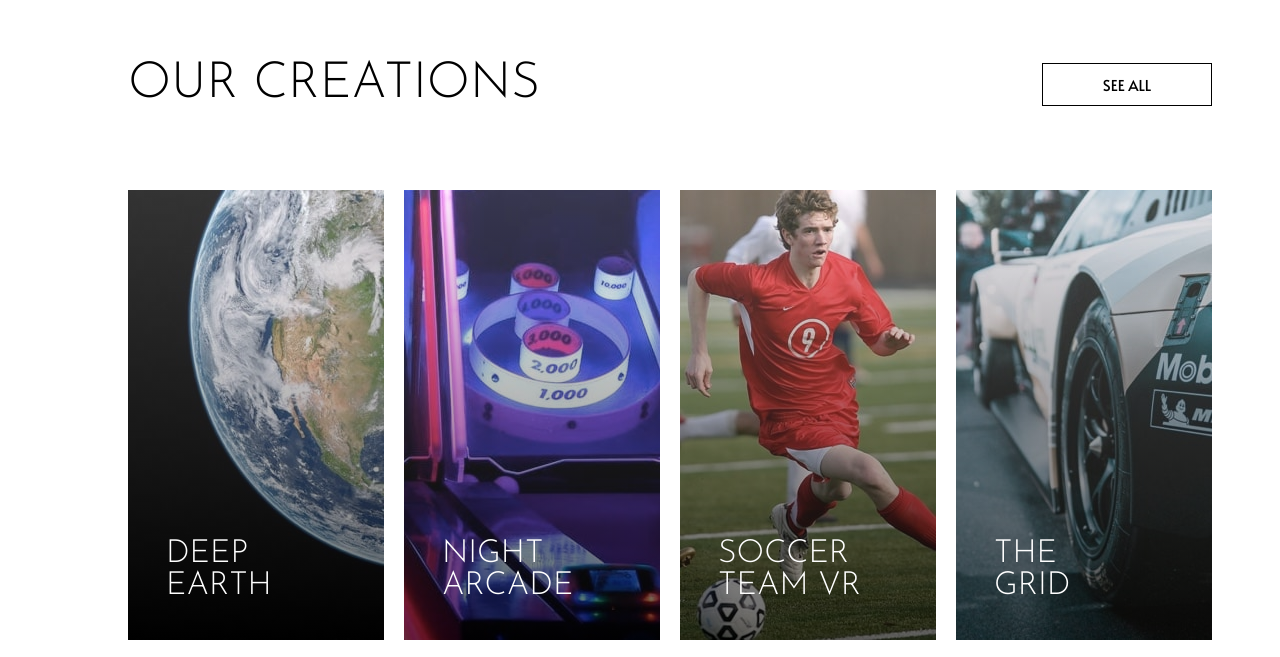
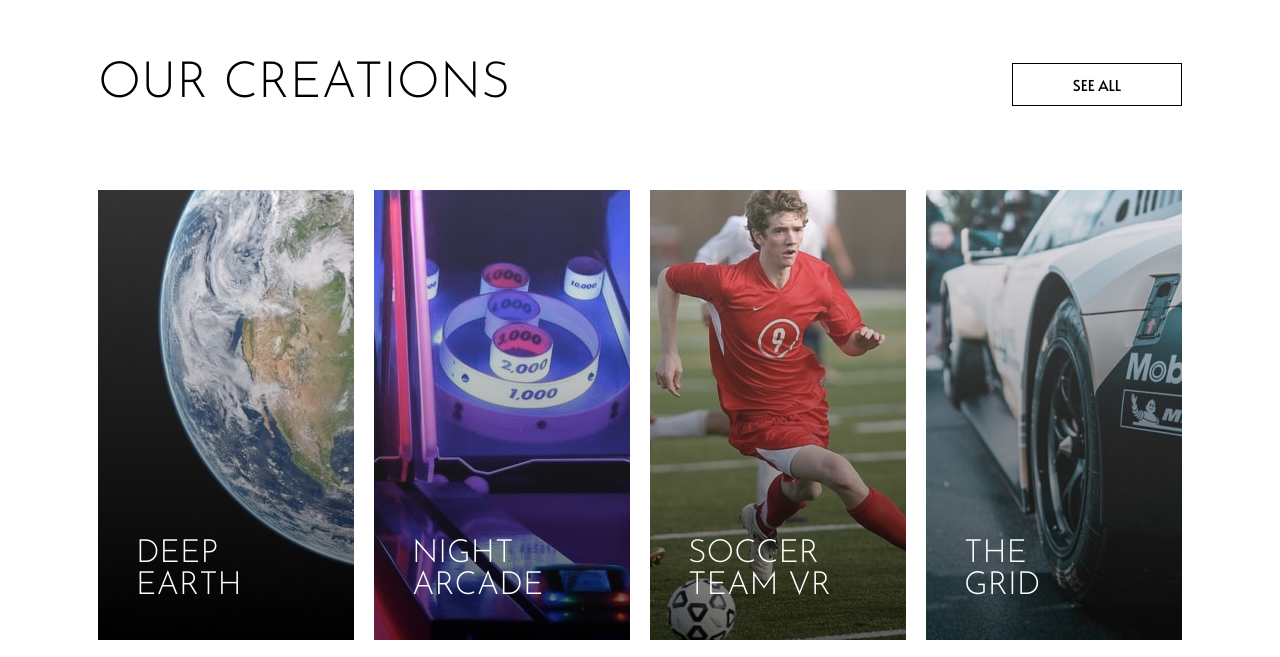
Before and after one commit to alkarim99/Loopstudios-landing-page-solution, a plain HTML site: page index.html in a window 1280 px wide. Shown: the part 1613-2270 px from the top of the page. Drawn offline with Linux system fonts and the light colour scheme.

Commit message:
update style.css

```diff
--- a/style.css
+++ b/style.css
@@ -130,6 +130,7 @@ ul.menu li a:hover:after{
 		"deep-earth night-arcade soccer-team the-grid"
 		"from-above pocket-borealis curiosity fisheye";
 	grid-gap: 20px;
+	justify-content: center;
 }
 .creations h1.header{
 	grid-area: header;
```
